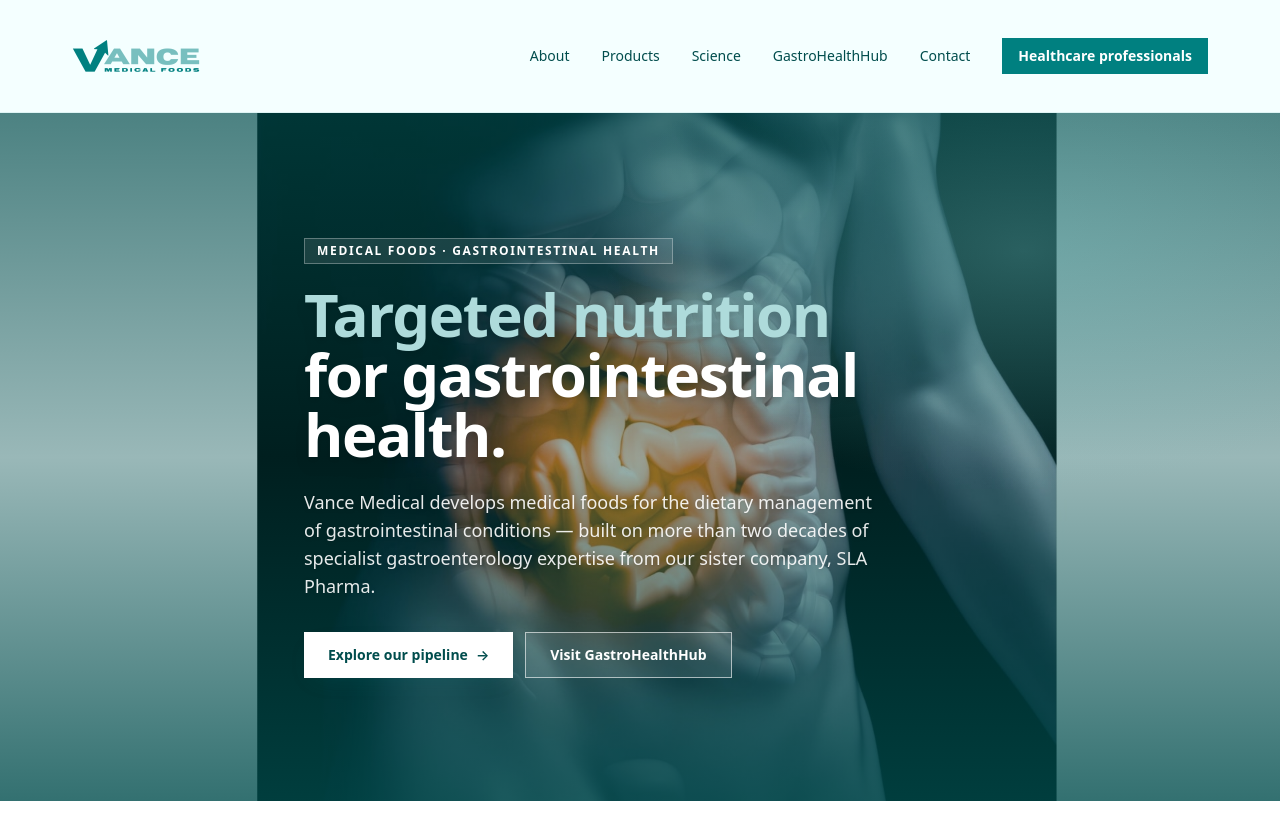
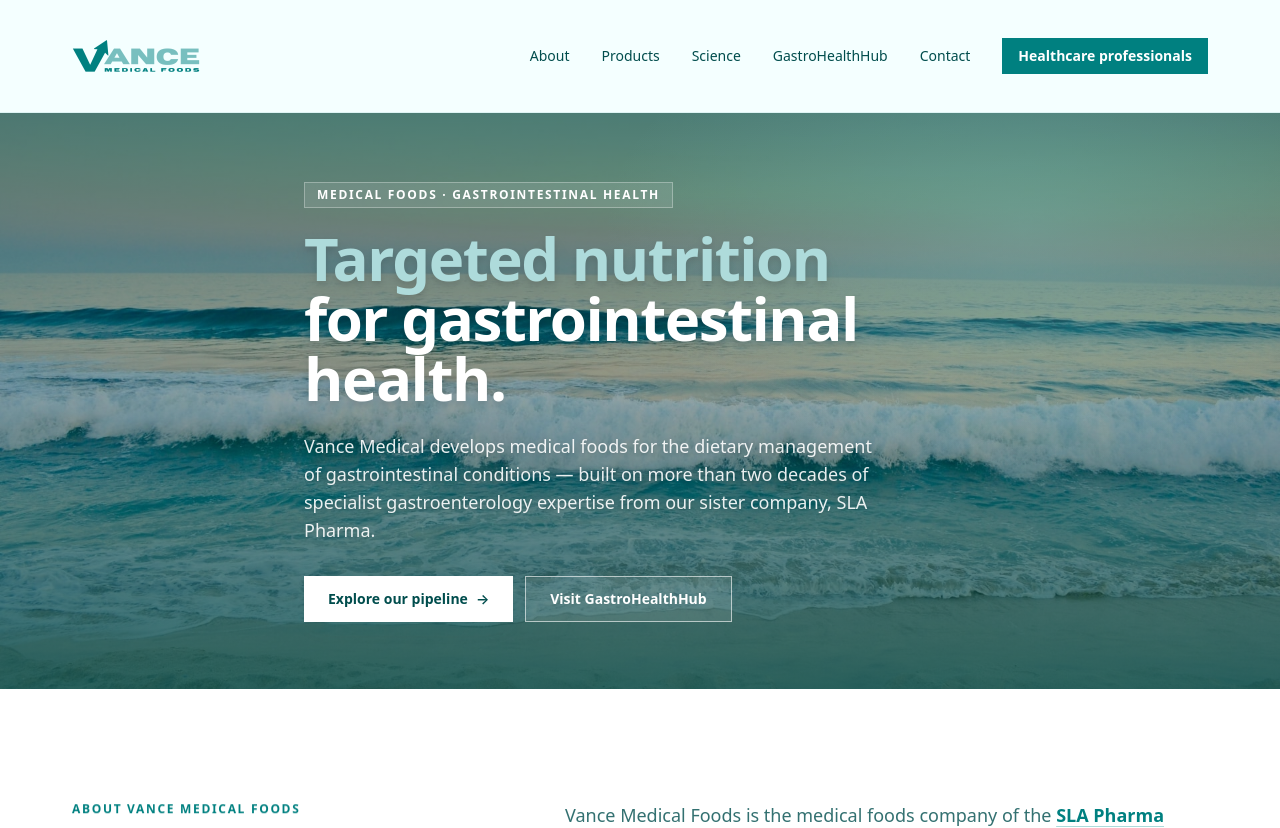
Before and after one commit to slapharma/VANCE-Medical-Website, a Next.js app: page / in a window 1280 px wide. Shown: the top 828 px of the page. Built offline with nearby package versions, Linux system fonts and the light colour scheme.

Commit message:
style: swap hero image to wider GI composition, reduce height for full-width feel

```diff
--- a/components/sections/Hero.tsx
+++ b/components/sections/Hero.tsx
@@ -4,7 +4,7 @@
   return (
     <section
       id="top"
-      className="relative h-[86vh] min-h-[600px] max-h-[840px] w-full overflow-hidden"
+      className="relative h-[72vh] min-h-[520px] max-h-[760px] w-full overflow-hidden"
     >
       <Image
         src="/hero-gi.jpg"
```
Also changed, not shown: public/hero-gi.jpg.
